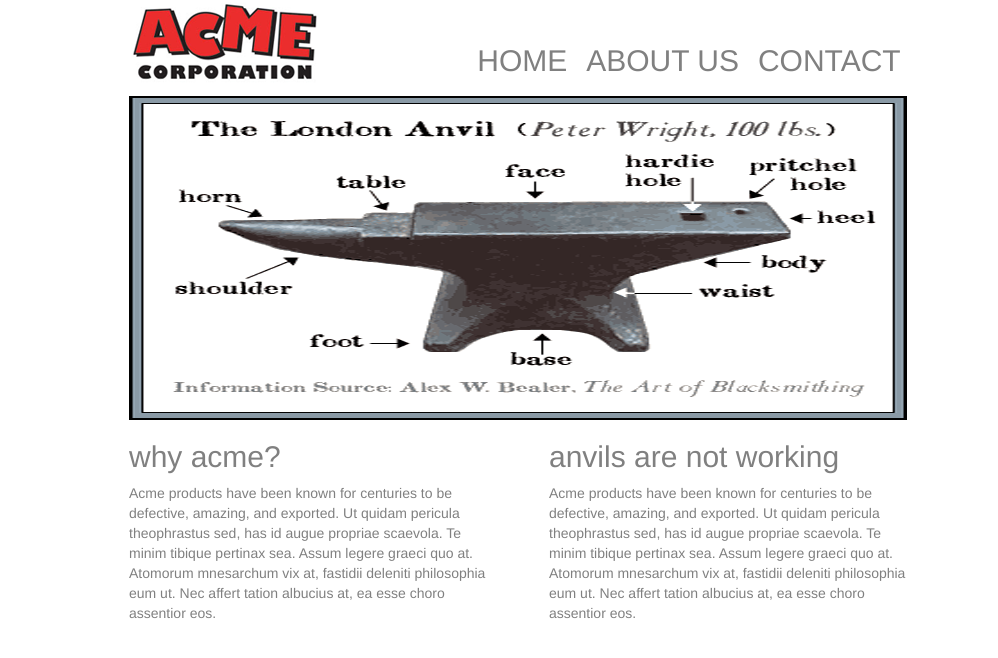
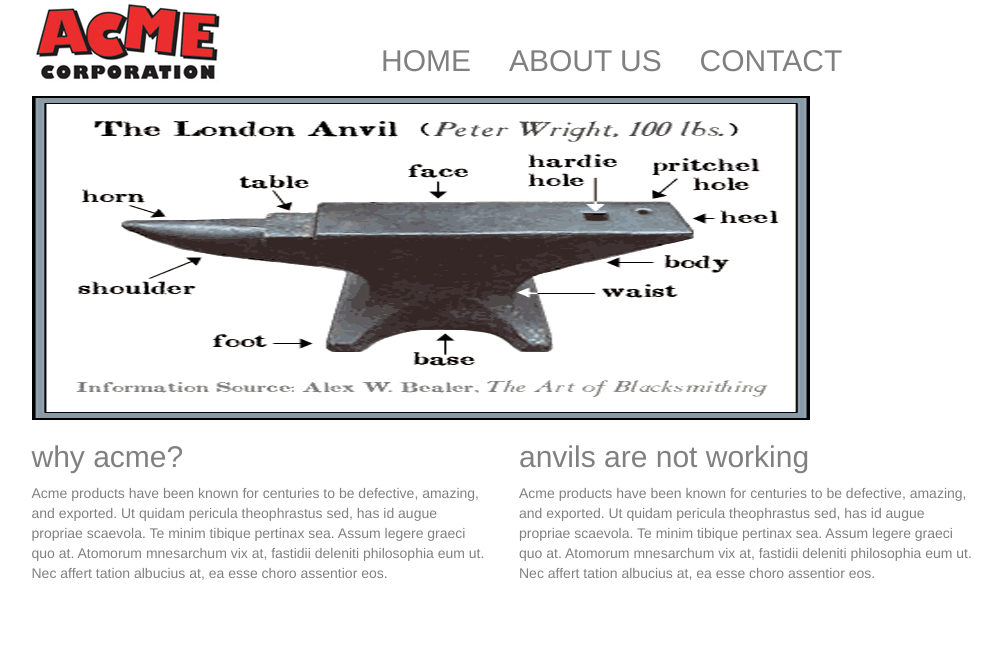
Before and after one commit to tao8max/nov-3-2015, a plain HTML site: page acme-3/index.html in a window 1280 px wide. Shown: the whole page, without its empty margins (136-1134 px from the left). Drawn offline with nearby package versions, Linux system fonts and the light colour scheme.

Commit message:
Minor corrections

```diff
--- a/acme-3/index.html
+++ b/acme-3/index.html
@@ -1,20 +1,19 @@
 <!DOCTYPE html>
 <html>
 	<head>
-	<title>Charity Shopping</title>
-		<link rel="stylesheet" type="text/css" href="style.css">
+	<title>ACME</title>
 		<meta name="viewport" content="width=device-width, initial-scale=1">
         <link href="css/bootstrap.min.css" rel="stylesheet">
 	</head>
 	<body>
 	   <div class="container">
       		<div class="row">
-       			 <div class="col-md-3 col-md-offset-2">
+       			 <div class="col-md-3 col-md-offset-1">
        			 	<div class="bgimg">
        			 	</div>
        			 </div>
 
-       			 <div class="col-md-6">
+       			 <div class="col-md-8">
        			 		<div id="nav">
        			 			<ul>
        			 				<li>HOME</li>
@@ -26,18 +25,18 @@
        		</div>
 
        		<div class="row">
-       			 <div class="col-md-10 col-md-offset-2">
+       			 <div class="col-md-11 col-md-offset-1">
        			 	<div class="anvil">
        			 	</div>
        			 </div>
        		</div>
 
        		<div class="row">
-       			 <div class="col-md-4 col-md-offset-2">
+       			 <div class="col-md-5 col-md-offset-1">
        			 		<h2>why acme?</h2>
        			 		<p>Acme products have been known for centuries to be defective, amazing, and exported. Ut quidam pericula theophrastus sed, has id augue propriae scaevola. Te minim tibique pertinax sea. Assum legere graeci quo at. Atomorum mnesarchum vix at, fastidii deleniti philosophia eum ut. Nec affert tation albucius at, ea esse choro assentior eos.</p>
        			 </div>
-       			 <div class="col-md-4">
+       			 <div class="col-md-5">
        			 		<h2>anvils are not working</h2>
        			 		<p>Acme products have been known for centuries to be defective, amazing, and exported. Ut quidam pericula theophrastus sed, has id augue propriae scaevola. Te minim tibique pertinax sea. Assum legere graeci quo at. Atomorum mnesarchum vix at, fastidii deleniti philosophia eum ut. Nec affert tation albucius at, ea esse choro assentior eos.</p>
        			 </div>
```
Also changed, not shown: acme-3/css/bootstrap.min.css.
